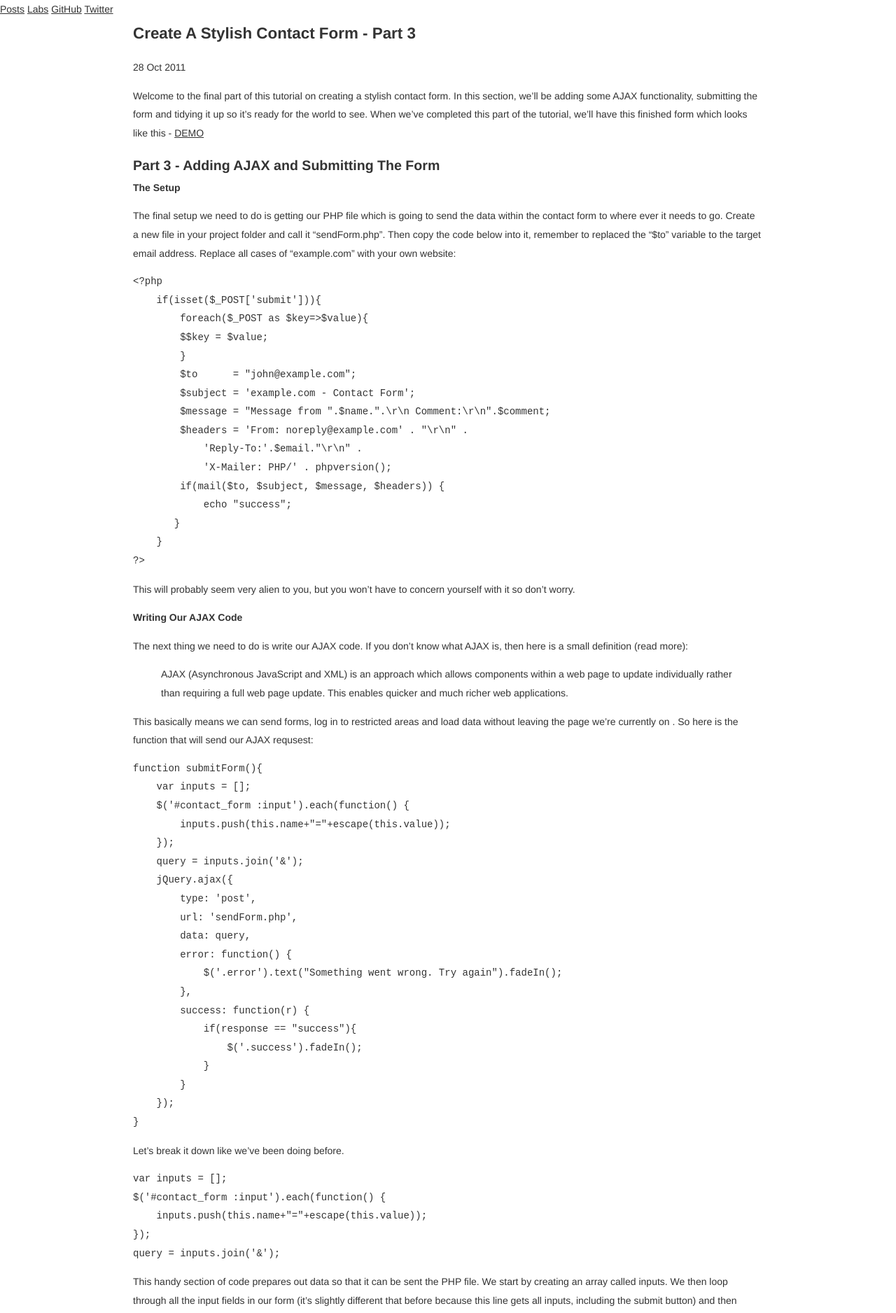
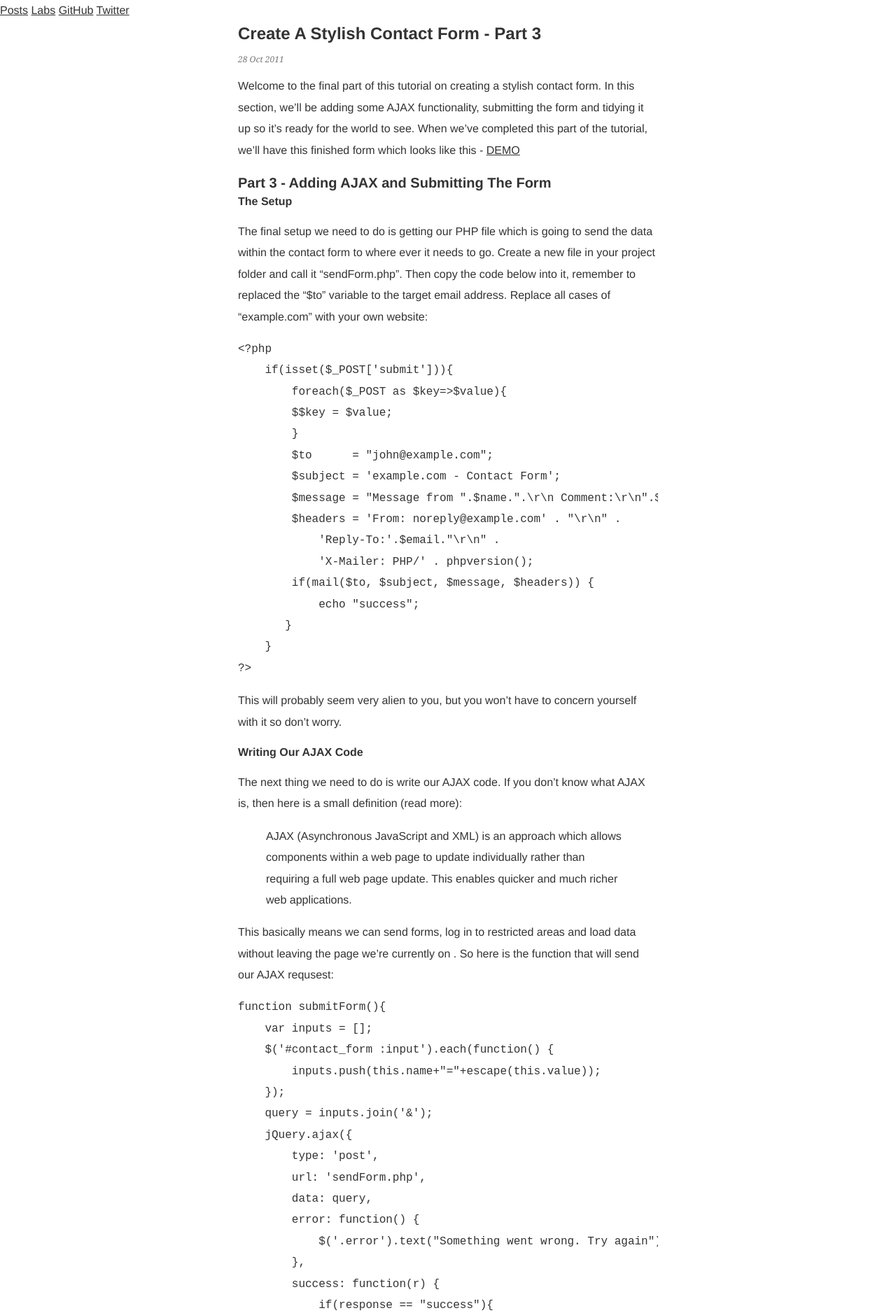
Before and after one commit to hollandben/benholland.me, a Jekyll site: the page built from _posts/2011-10-28-create-a-stylish-contact-form---part-3.markdown, in a window 1280 px wide. Shown: the top 1876 px of the page at 70% size. Built offline with Jekyll 4.4.1, drawn with Linux system fonts in a browser that asks for light colours; Markdown is read by kramdown in place of the engine named in the settings.

Commit message:
Added files

```diff
--- a/css/main.css
+++ b/css/main.css
@@ -353,12 +353,14 @@
 th {
   padding: 0;
 }
-html,
+html {
+  font-size: 62.5%;
+}
 body {
   background-color: #ffffff;
   color: #333333;
-  font-size: 14px;
-  font-family: 'Helvetica Neue', Helvetica, Arial, sans-serif;
+  font-size: 16px;
+  font-family: 'Myriad Pro', Helvetica, Arial, sans-serif;
   line-height: 1.9;
   -webkit-font-smoothing: antialiased;
   -moz-osx-font-smoothing: antialiased;
@@ -366,7 +368,7 @@
 .content {
   position: relative;
   width: 85%;
-  max-width: 900px;
+  max-width: 600px;
   margin: 0 auto;
 }
 h1,
@@ -377,17 +379,40 @@
 h6 {
   margin: 0;
   color: #333333;
-  font-size: 1em;
+  font-size: 16px;
+  font-size: 1.6rem;
+  line-height: 24px;
+  line-height: 2.4rem;
   vertical-align: bottom;
 }
 h1 {
-  font-size: 1.6rem;
+  font-size: 24px;
+  font-size: 2.4rem;
+  line-height: 36px;
+  line-height: 3.6rem;
 }
 h2 {
-  font-size: 1.4rem;
+  font-size: 20px;
+  font-size: 2rem;
+  line-height: 30px;
+  line-height: 3rem;
 }
 a {
   color: #333;
+}
+ul.unstyled {
+  padding: 0;
+  margin: 0;
+  list-style: none;
+}
+.meta {
+  color: #787878;
+  font-size: 12px;
+  font-size: 1.2rem;
+  line-height: 14px;
+  line-height: 1.4rem;
+  font-style: italic;
+  font-family: Georgia;
 }
 .btn {
   position: relative;
--- a/index.html
+++ b/index.html
@@ -3,10 +3,8 @@
 title: Web Developer and JavaScript Nerd | Ben Holland
 ---
 
-<h1>Blog Posts</h1>
-
-<ul class="posts">
-{% for post in site.posts %}
+<ul class="unstyled posts">
+{% for post in site.posts limit:2 %}
     <li class="post">
         <h1 class="post__title"><a href="{{ post.url }}">{{ post.title }}</a></h1>
         <p class="meta">{{ post.date | date_to_string }}</p>
--- a/less/_vars.less
+++ b/less/_vars.less
@@ -9,5 +9,6 @@
 @main: #344482;
 @secondary: #1485CD;
 @weak: #F9FCFF;
+@meta: #787878;
 @neutral: #767676;
 @border: #e3e3db;
```
Also changed, not shown: Gruntfile.js (+10 -1 lines), less/_mixins.less (+11 -0 lines), less/base.less (+7 -4 lines), less/typography.less (+16 -3 lines), 1 other file.
